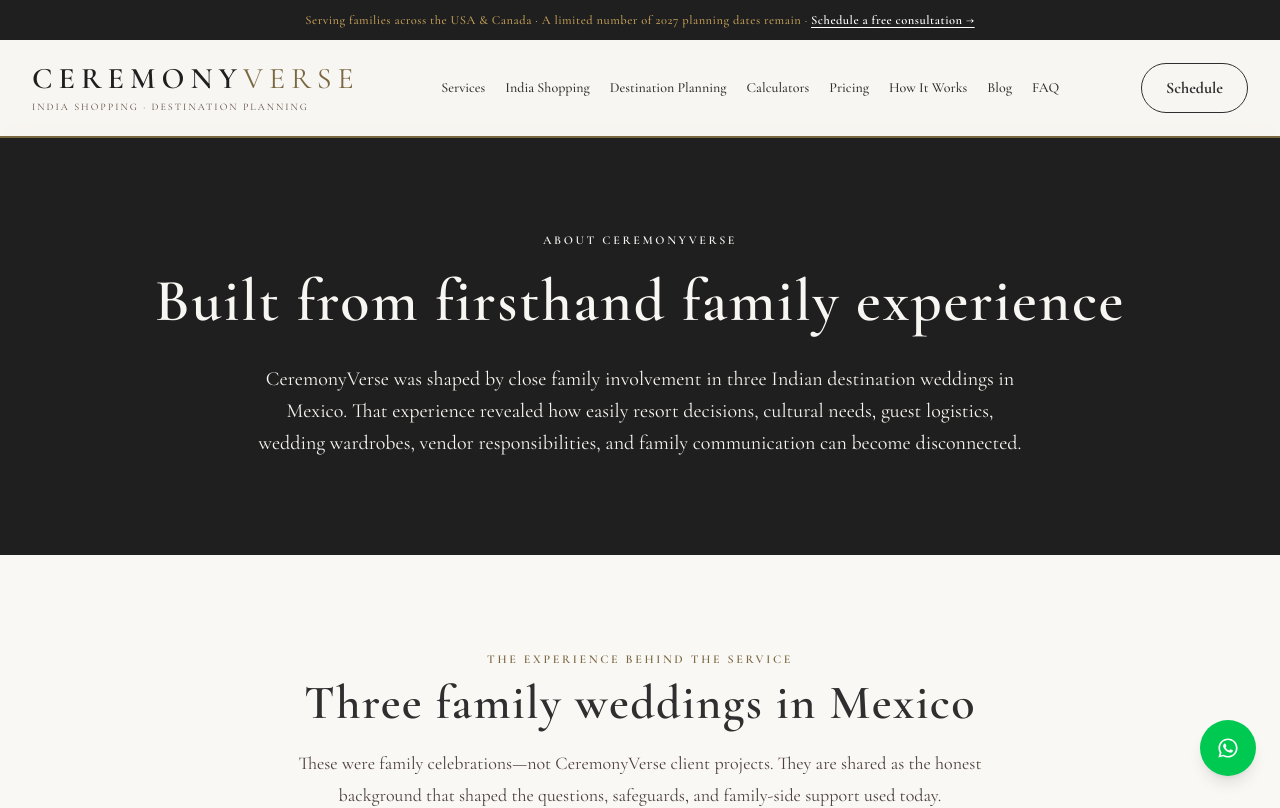
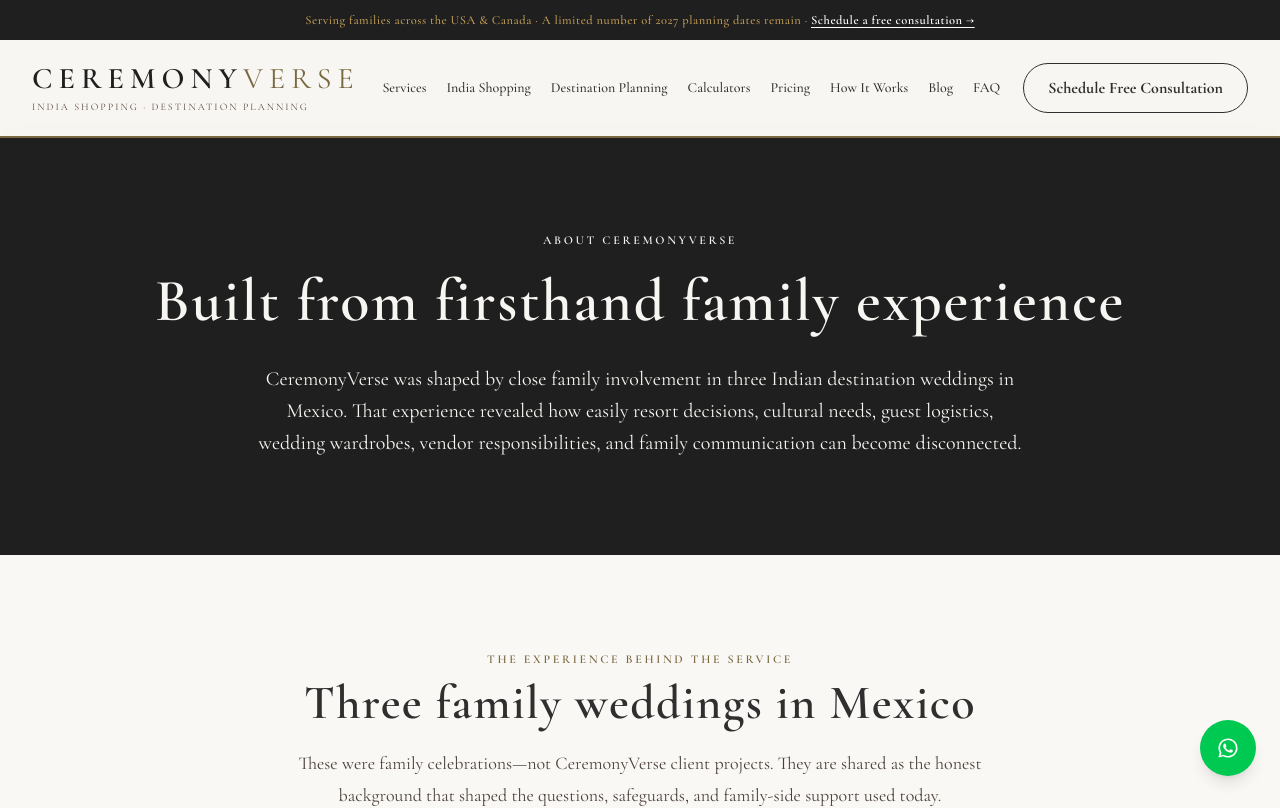
Before and after one commit to leylabernie/v0-ceremony-verse-wedding-concierge, a Next.js app: page /about in a window 1280 px wide. Shown: the top 808 px of the page. Built offline with nearby package versions, Linux system fonts and the light colour scheme.

Commit message:
Use exact free consultation CTA

```diff
--- a/components/navigation.tsx
+++ b/components/navigation.tsx
@@ -104,8 +104,7 @@
                 transition-all duration-300
                 hover:bg-brushed-gold hover:border-brushed-gold hover:text-white hover:shadow-[0_4px_20px_rgba(197,160,89,0.3)]"
             >
-              <span className="min-[1660px]:hidden">Schedule</span>
-              <span className="hidden min-[1660px]:inline">Schedule Consultation</span>
+              <span>Schedule Free Consultation</span>
             </Link>
           </div>
 
@@ -146,7 +145,7 @@
                 className="mt-4 mx-4 px-6 py-3 bg-transparent text-midnight-navy border border-midnight-navy font-bold text-base rounded-full
                   hover:bg-brushed-gold hover:border-brushed-gold hover:text-white transition-all duration-300 text-center"
               >
-                Schedule Consultation
+                Schedule Free Consultation
               </Link>
             </div>
           </div>
```
